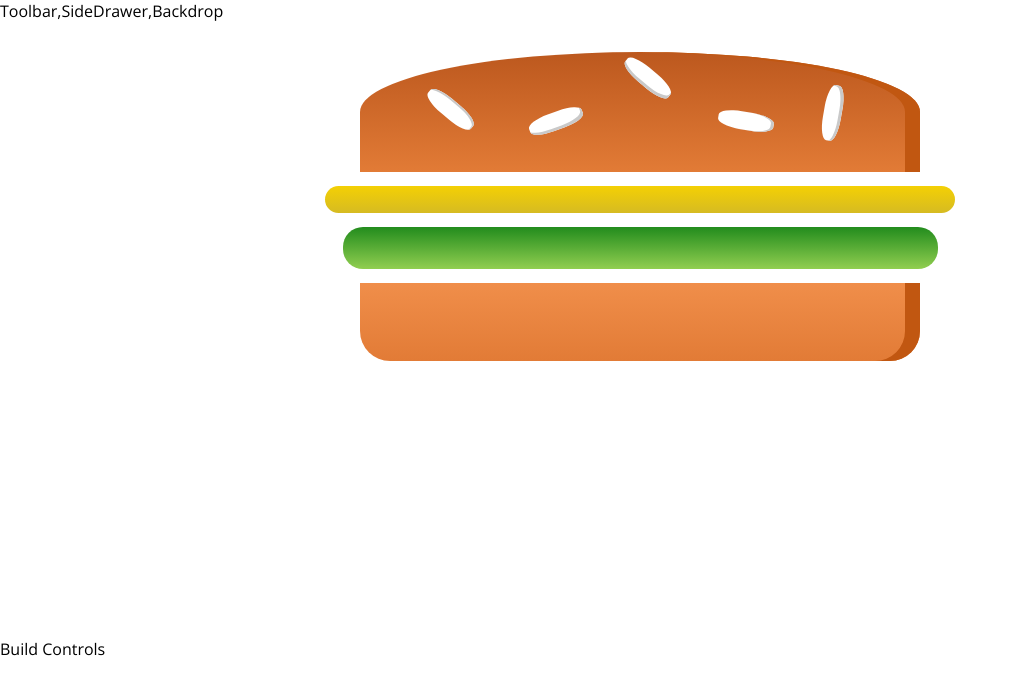
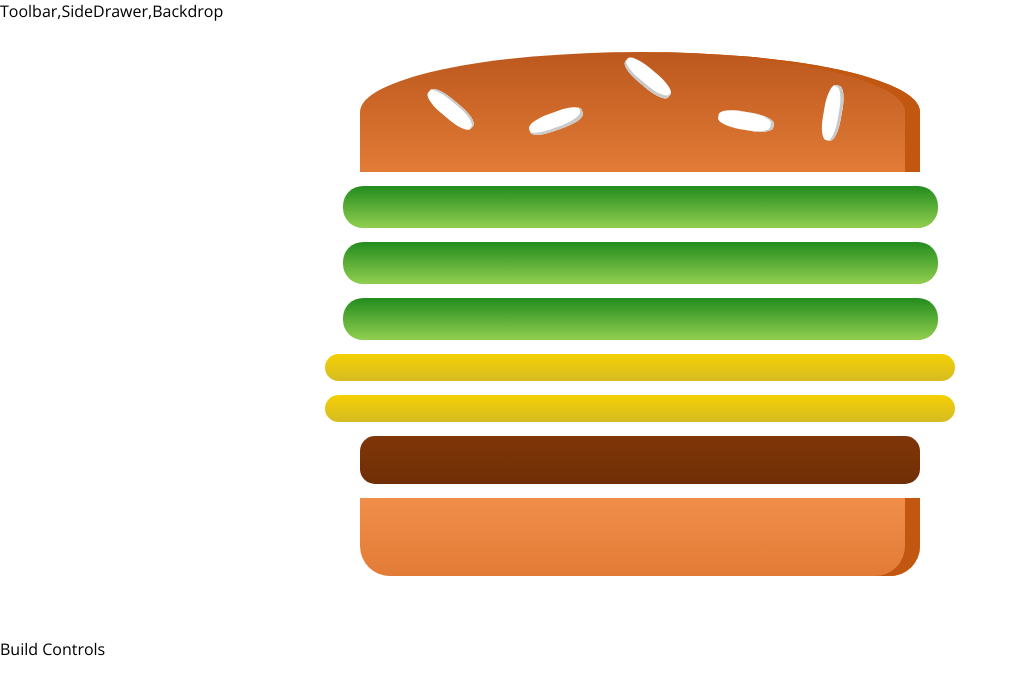
Before and after one commit to akshaypalshikar/burger-builder, a React app: page / in a window 1280 px wide. Shown: the top 694 px of the page, without its empty margins (0-1018 px from the left). Built offline with nearby package versions, Linux system fonts and the light colour scheme.

Commit message:
adding ingredients with state of burger bulder (#3)

```diff
--- a/src/components/Burger/Burger.js
+++ b/src/components/Burger/Burger.js
@@ -3,12 +3,18 @@
 import BurgerIngredient from './BurgerIngredient/BurgerIngredient';
 
 const burger = (props) => {
+    const transformedIngredients = Object.keys(props.ingredients)
+    .map(ingredientKey=>{
+        return [...Array(props.ingredients[ingredientKey])]
+                    .map((_,index)=>{
+                       return <BurgerIngredient key={ingredientKey+index} type={ingredientKey}/>;
+                    });
+    });
     return (
         <div className={burgerCss.Burger}>
-            <BurgerIngredient type='bread-top' />
-            <BurgerIngredient type='cheese' />
-            <BurgerIngredient type='salad' />
-            <BurgerIngredient type='bread-bottom' />
+            {<BurgerIngredient type='bread-top' />}
+                {transformedIngredients}
+            {<BurgerIngredient type='bread-bottom' />}
         </div>
     );
 }
--- a/src/containers/BurgerBuilder/BurgerBuilder.js
+++ b/src/containers/BurgerBuilder/BurgerBuilder.js
@@ -3,10 +3,17 @@
 import Burger from './../../components/Burger/Burger';
 
 class BurgerBuilder extends Component{
+    state = {
+        ingredients:{
+            salad:3,
+            cheese:2,
+            meat:1
+        }
+    }
     render(){
         return(
                 <Wrapper>
-                    <Burger/>
+                    <Burger ingredients={this.state.ingredients}/>
                     <div>Build Controls</div>
                 </Wrapper>
         );
```
Also changed, not shown: src/components/Layout/Layout.js (line endings or trailing spaces).
